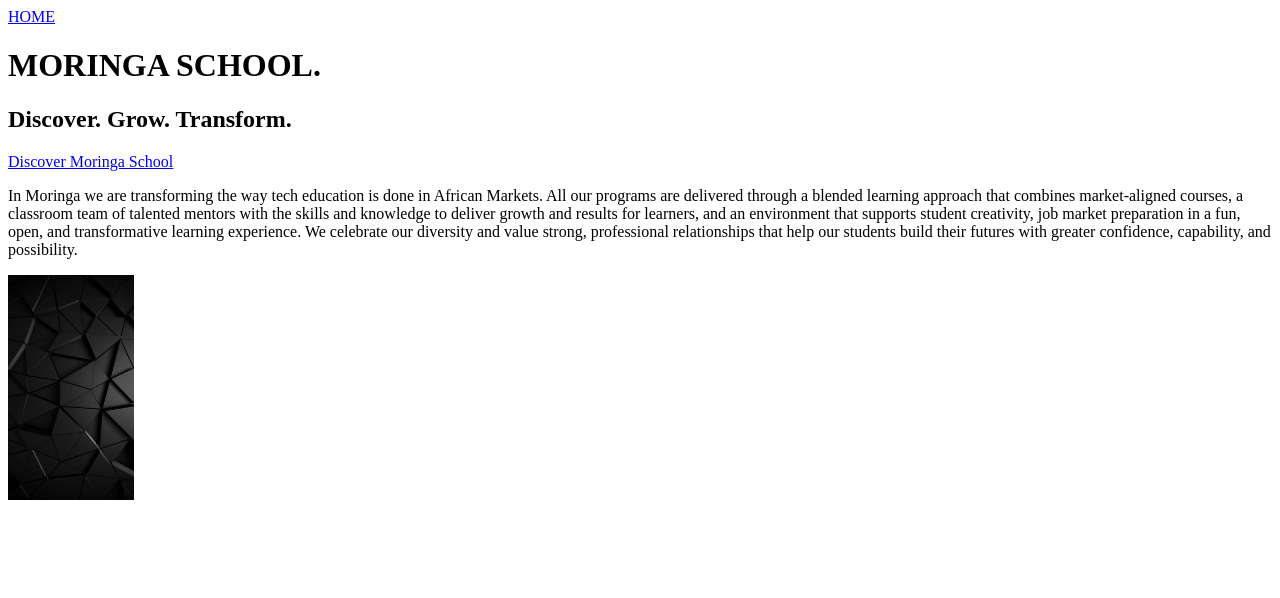
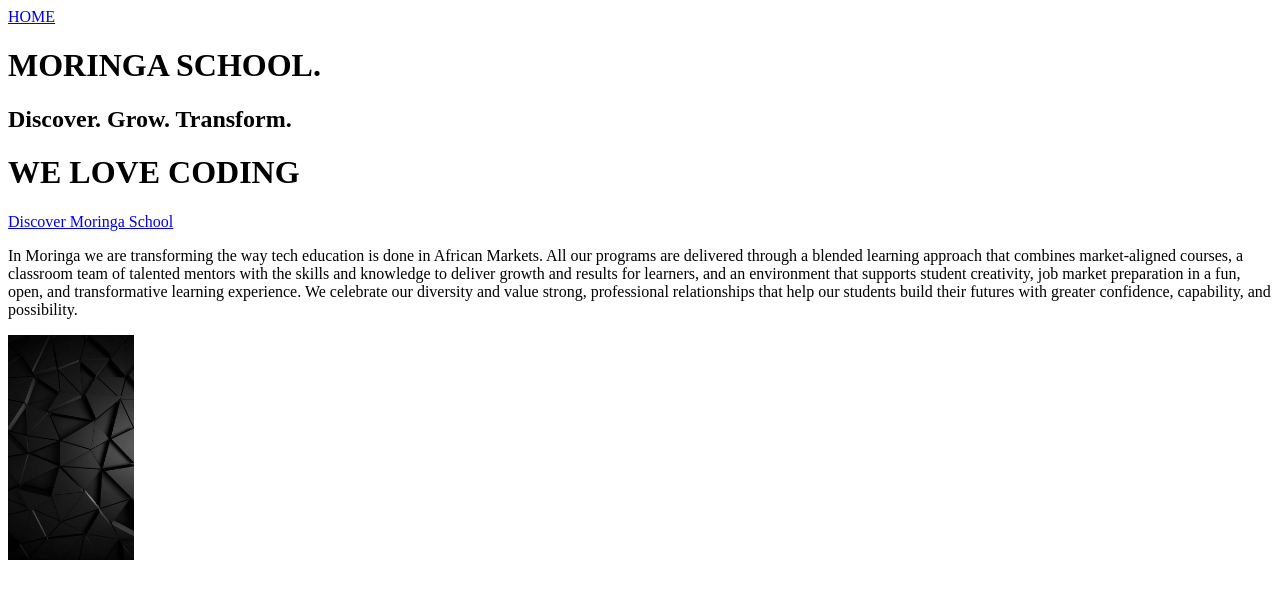
Before and after one commit to masaaapotat/intro-repo, a plain HTML site: page index.html in a window 1280 px wide. Drawn offline with Linux system fonts and the light colour scheme.

Commit message:
changed some code

```diff
--- a/index.html
+++ b/index.html
@@ -10,6 +10,7 @@
 
  <h1>MORINGA SCHOOL.</h1>
  <h2>Discover. Grow. Transform.</h2>
+ <h1> WE LOVE CODING</h1>
 
  <a href="https://moringaschool.com/" target="_blank">Discover Moringa School</a> <br>
  <p>In Moringa we are transforming the way tech education is done in African Markets. All our programs are delivered through a blended learning approach that combines market-aligned courses, a classroom team of talented mentors with the skills and knowledge to deliver growth and results for learners, and an environment that supports student creativity, job market preparation in a fun, open, and transformative learning experience. We celebrate our diversity and value strong, professional relationships that help our students build their futures with greater confidence, capability, and possibility.</p>
```
Also changed, not shown: WhatsApp Image 2024-03-03 at 10.55.22_ffc9ebc5.jpg (deleted).
